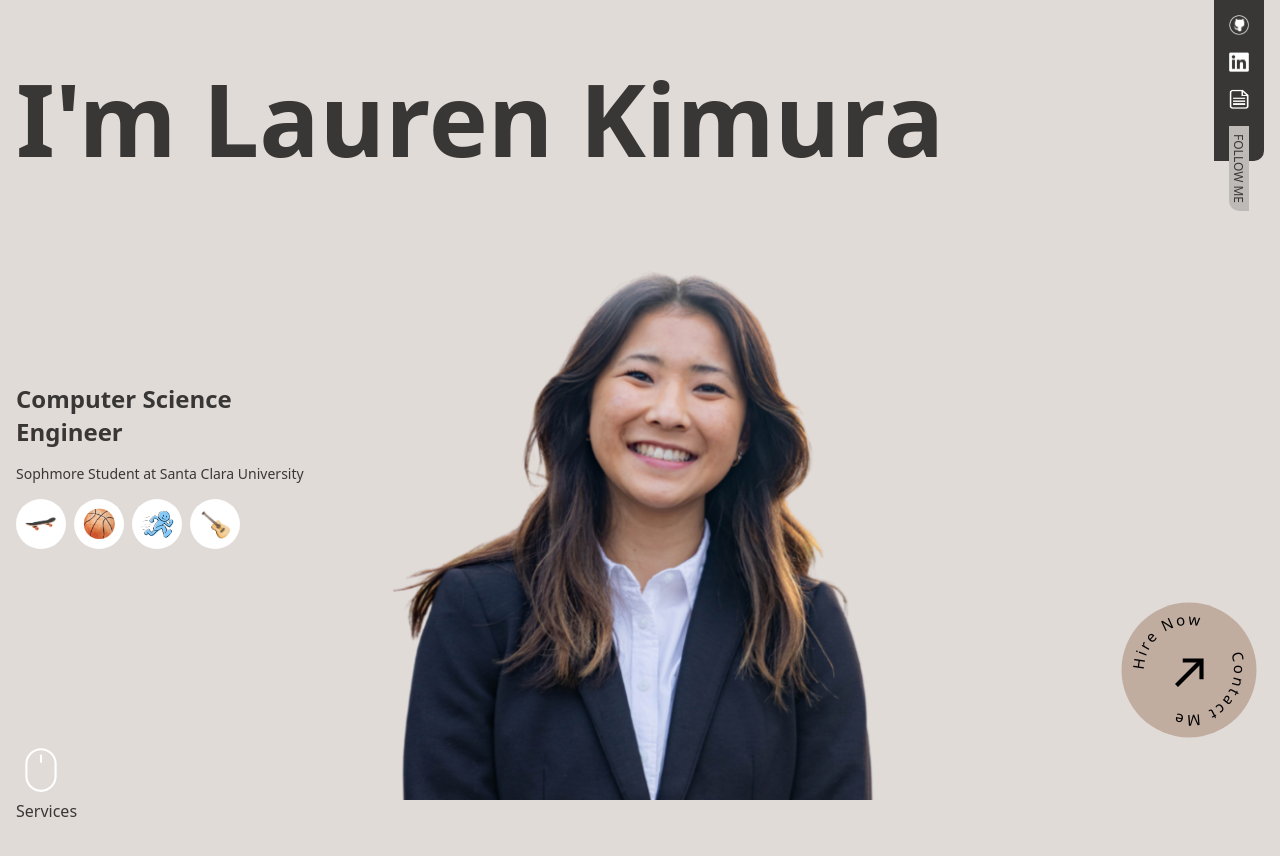
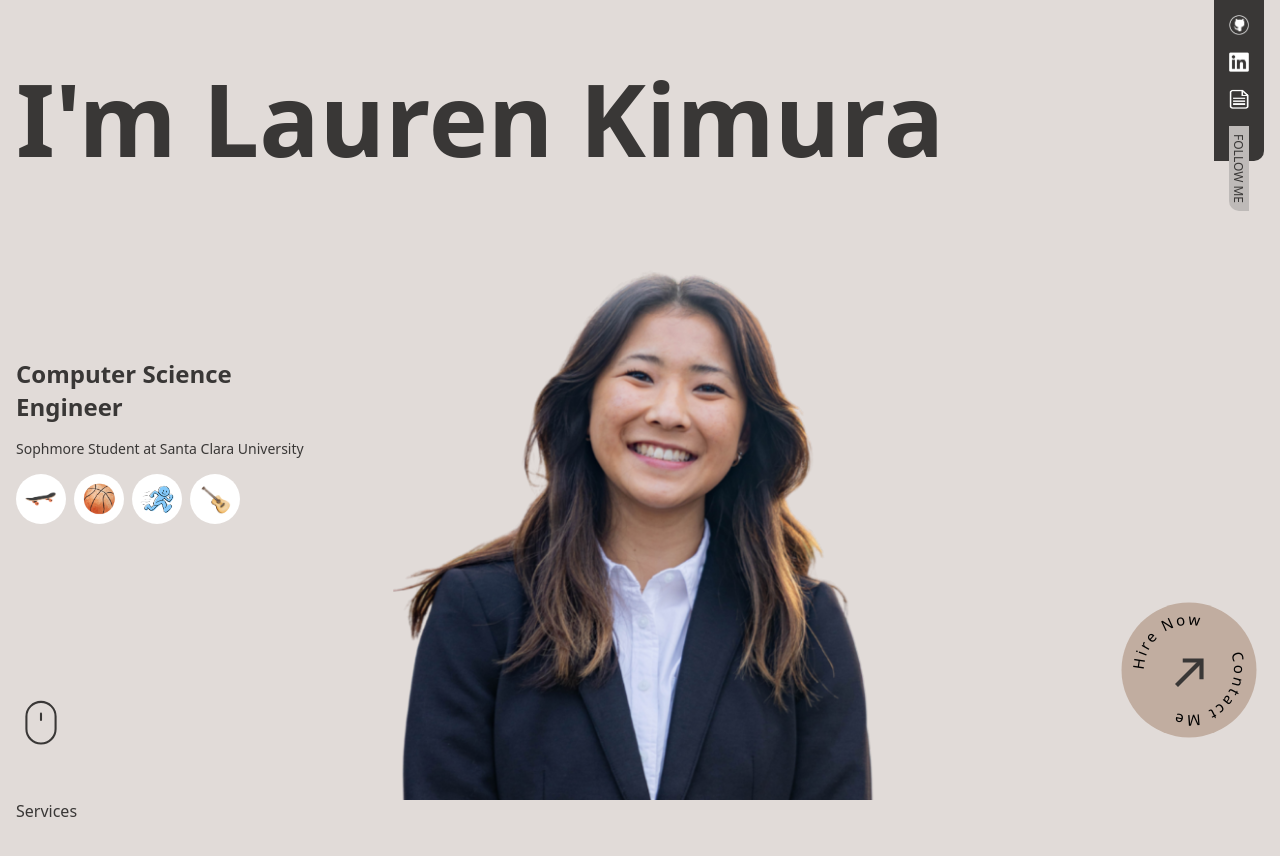
Before and after one commit to LaurenKimura/WebsiteMain, a React (Vite) app: page / in a window 1280 px wide. Shown: the top 856 px of the page. Built offline with nearby package versions, Linux system fonts and the light colour scheme; a web font is replaced by a local one.

Commit message:
added bouncing effects to hero page

```diff
--- a/src/components/hero/Hero.jsx
+++ b/src/components/hero/Hero.jsx
@@ -1,26 +1,80 @@
 import "./hero.css";
 import Speech from "./Speech"
+import {motion} from "motion/react"
+
+const awardVariants = {
+    initial: {
+        x: -100,
+        opacity: 0,
+    },
+    animate: {
+        x: 0,
+        opacity: 1,
+        transition: {
+            duration: 1,
+            staggerChildren: 0.2,
+        }
+    },
+
+};
+
+const followVariants = {
+    initial: {
+        x: -50,
+        opacity: 0,
+    },
+    animate: {
+        x: 0,
+        opacity: 1,
+        transition: {
+            type: "spring",
+            stiffness: 300,
+            damping: 15,
+            staggerChildren: 0.2,
+        }
+    },
+    hover: {
+        y: -10,
+        transition: { type: "spring", stiffness: 300, damping: 10 }
+    },
+};
 
 const Hero = () => {
     return ( <div className ="hero">
         <div className="hSection left">
             {/*TITLE*/}
-            <h1 className="hTitle">
+            <motion.h1
+                initial={{y:-100, opacity:0}}
+                animate={{y:0, opacity:1}}
+                className="hTitle">
                 <span>I'm Lauren Kimura</span>
-            </h1>
-            {/*TITLE*/}
-            <div className ="awards">
-                <h2>Computer Science Engineer</h2>
-                <p>Sophmore Student at Santa Clara University</p>
-                <div className="awardList">
-                    <img src = "/skateboard.png" alt=""/>
-                    <img src = "/basketball.png" alt=""/>
-                    <img src = "/running.png" alt=""/>
-                    <img src = "/guitar.png" alt=""/>
-                </div>
-            </div>
+            </motion.h1>
+            {/*Awards*/}
+            <motion.div
+                variants={awardVariants}
+                initial="initial"
+                animate="animate"
+                className ="awards">
+                <motion.h2 varients={awardVariants}>Computer Science Engineer</motion.h2>
+                <motion.p varients={awardVariants}>Sophmore Student at Santa Clara University</motion.p>
+                <motion.div varients={awardVariants}  className="awardList">
+                    <motion.img varients={awardVariants}  src = "/skateboard.png" alt=""/>
+                    <motion.img varients={awardVariants}  src = "/basketball.png" alt=""/>
+                    <motion.img varients={awardVariants}  src = "/running.png" alt=""/>
+                    <motion.img varients={awardVariants}  src = "/guitar.png" alt=""/>
+                </motion.div>
+            </motion.div>
             {/*SCROLL SVG (google it, copied and pasted)*/}
-            <a href ="#service">
+            <motion.a
+                animate={{y: [0,5], opacity: [0,1,0]}}
+                transition={{
+                    repeat: Infinity,
+                    duration: 4,
+                    ease: "easeInOut",
+                }}
+                href ="#service"
+                className="scroll"
+            >
                 <svg
                     width="50px"
                     height="50px"
@@ -30,37 +84,47 @@ const Hero = () => {
                 >
                     <path
                         d="M5 9C5 5.13401 8.13401 2 12 2C15.866 2 19 5.13401 19 9V15C19 18.866 15.866 22 12 22C8.13401 22 5 18.866 5 15V9Z"
-                        stroke="white"
+                        stroke="#393736"
                         strokeWidth="1"
                     />
 
-                    <path
+                    <motion.path
+                        animate={{ y: [0,5]}}
+                        transition = {{
+                            repeat: Infinity,
+                            duration: 4,
+                            ease: "easeInOut",
+                        }}
                         d="M12 5V8"
-                        stroke="white"
+                        stroke="#393736"
                         strokeWidth="1"
                         strokeLinecap="round"
                     />
                 </svg>
-            </a>
+            </motion.a>
         </div>
 
         <div className="hSection right">
             {/*FOLLOW*/}
-            <div className= "follow">
-                <a href="/" className="socialLink" data-tooltip="GitHub">
+            <motion.div variants={followVariants}
+            initial="initial"
+            animate="animate"
+            className= "follow"
+            >
+                <motion.a  variants={followVariants}  whileHover="hover" href="https://github.com/LaurenKimura" className="socialLink" data-tooltip="GitHub">
                     <img src="/github.png" alt=""/>
-                </a>
-                <a href="https://www.linkedin.com/in/lnk2029/" className="socialLink" data-tooltip="LinkedIn">
+                </motion.a>
+                <motion.a variants={followVariants} whileHover="hover" href="https://www.linkedin.com/in/lnk2029/" className="socialLink" data-tooltip="LinkedIn">
                     <img src="/linkedin.png" alt=""/>
-                </a>
-                <a href="/" className="socialLink" data-tooltip="Resume">
+                </motion.a>
+                <motion.a variants={followVariants} whileHover="hover" href="/" className="socialLink" data-tooltip="Resume">
                     <img src="/resume.png" alt=""/>
-                </a>
-                <div className= "followTextContainer">
+                </motion.a>
+                <motion.div variants={followVariants} className= "followTextContainer">
                     <div className= "followText"> FOLLOW ME
                     </div>
-                </div>
-            </div>
+                </motion.div>
+            </motion.div>
             {/* BUBBLE */}
             <Speech/>
 
@@ -90,7 +154,7 @@ const Hero = () => {
                             width="50"
                             height="50"
                             fill="none"
-                            stroke="black"
+                            stroke="#393736"
                             strokeWidth="2"
                         >
                         <line x1="6" y1="18" x2="18" y2="6" />
--- a/src/components/hero/Speech.jsx
+++ b/src/components/hero/Speech.jsx
@@ -1,10 +1,14 @@
 
 import { TypeAnimation } from 'react-type-animation';
+import {motion} from "motion/react"
 
 {/*Text bubble*/}
 const Speech = () => {
     // return (
-    //     <div className='bubbleContainer'>
+    //     <motion.div
+    //         className='bubbleContainer'
+    //         animate={{opacity:[0,1]}}>
+    //         transtion={{duration: 1}}
     //         <div className="bubble">
     //             <TypeAnimation
     //                 sequence={[
```
